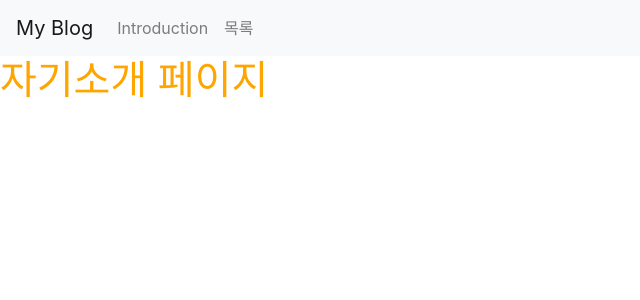
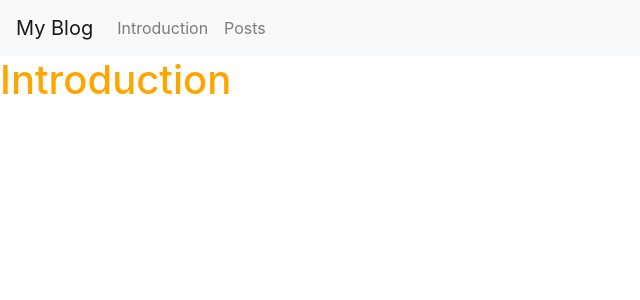
Before and after one commit to hayunyun/myblog, a Django app: page /introduction/ in a window 1280 px wide. Shown: the top 300 px of the page, without its empty margins (0-640 px from the left). Run offline with Django 3.2, Linux system fonts and the light colour scheme; some libraries are stand-ins or nearby versions.

Commit message:
3rd session

```diff
--- a/introduction/templates/introduction/profile.html
+++ b/introduction/templates/introduction/profile.html
@@ -3,6 +3,6 @@
 
 {% block content %}
 
-<h1>자기소개 페이지</h1>
+<h1>Introduction</h1>
 
 {% endblock %}
--- a/myblog/templates/base.html
+++ b/myblog/templates/base.html
@@ -12,7 +12,7 @@
 
     <link rel="stylesheet" href="{% static 'css/project.css'%}">
 
-    <title>멋사 CR</title>
+    <title>멋사멋사</title>
   </head>
   <body>
     {% include 'shared/_navbar.html' %}
--- a/myblog/templates/shared/_navbar.html
+++ b/myblog/templates/shared/_navbar.html
@@ -12,7 +12,7 @@
         <a class="nav-link" href="{% url 'introduction:profile'%}">Introduction<span class="sr-only">(current)</span></a>
       </li>
       <li class="nav-item">
-        <a class="nav-link" href="{% url 'posts:main' %}">목록</a>
+        <a class="nav-link" href="{% url 'posts:main' %}">Posts</a>
       </li>
     </ul>
   </div>
```
Also changed, not shown: db.sqlite3.
